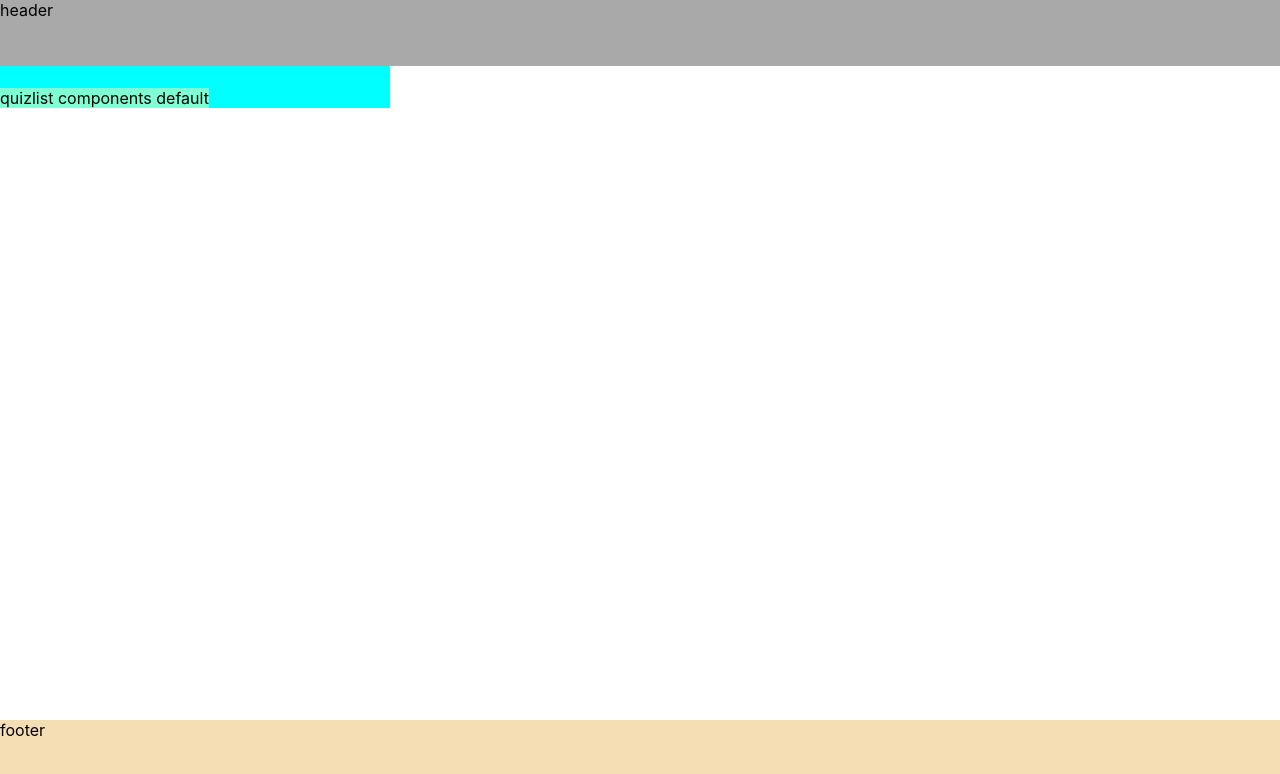
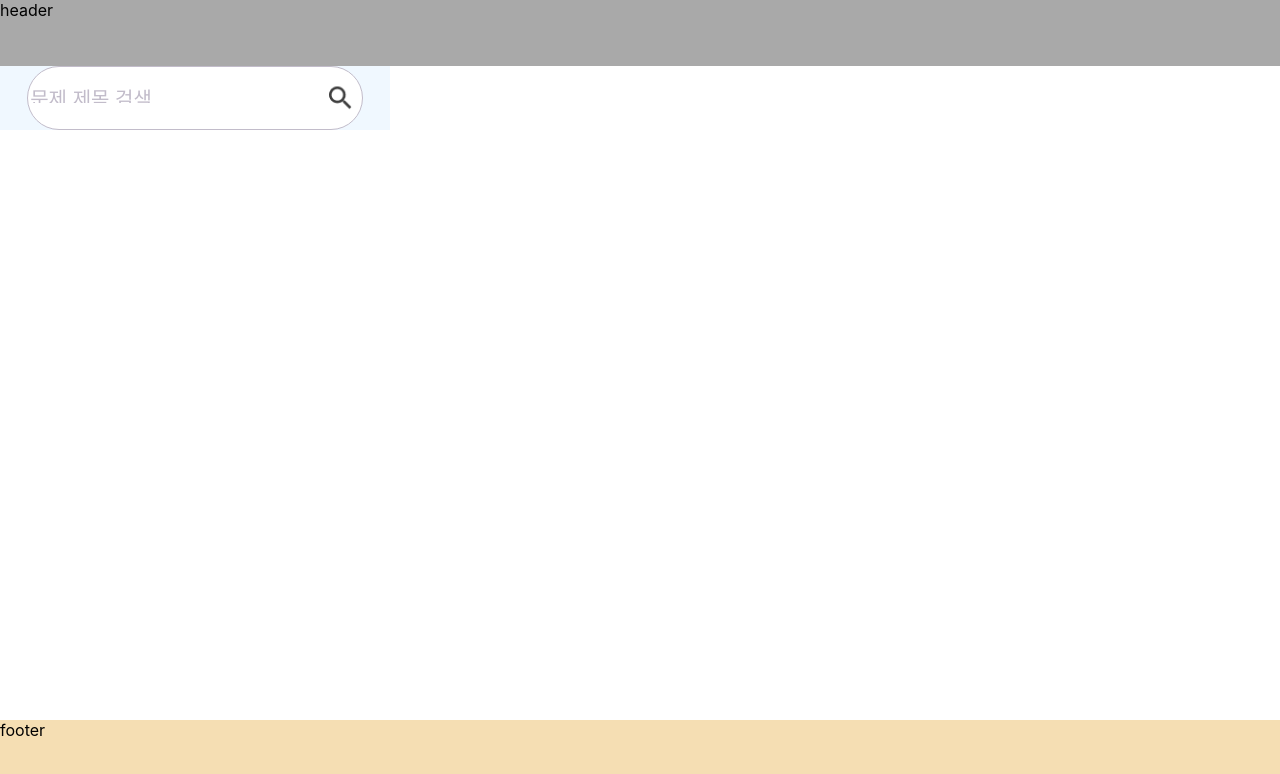
Before and after one commit to assistant8/CodeMentor, a React (Create React App) app: page / in a window 1280 px wide. Shown: the top 774 px of the page. Built offline with nearby package versions, Linux system fonts and the light colour scheme; the HTML template or start-up script is replaced by a standard one.

Commit message:
design: 퀴즈리스트 검색창

```diff
--- a/src/components/layout/mainLayout/MainLayout.scss
+++ b/src/components/layout/mainLayout/MainLayout.scss
@@ -4,14 +4,12 @@
   display: flex;
   flex-direction: column;
   justify-content: center;
-  background-color: antiquewhite;
 }
 
 .Inner {
   width: 100%;
   display: flex;
-  background-color: aqua;
-
+//   justify-content: center;
   position: relative;
-  padding-top: 5.5rem;
+  padding-top: 66px;
 }
--- a/src/pages/quizList/index.js
+++ b/src/pages/quizList/index.js
@@ -1,9 +1,16 @@
-import "./quizList.scss";
+import styles from "./quizList.module.scss";
 
 export default function QuizList() {
   return (
-    <div className="listContainer">
-        quizlist components default
+    <div className={styles.container}>
+      <div className={styles.searchContainer}>
+        <input
+          type="text"
+          className={styles.inputField}
+          placeholder="문제 제목 검색"
+        />
+        <button type="button" className={styles.searchButton}></button>
+      </div>
     </div>
-  )
+  );
 }
--- /dev/null
+++ b/src/pages/quizList/quizList.module.scss
@@ -0,0 +1,57 @@
+.container {
+  background-color: aliceblue;
+  display: flex;
+  flex-direction: column;
+  justify-content: center;
+  align-items: center;
+  width: 100%;
+  height: 100%;
+}
+
+.searchContainer {
+  position: relative;
+  display: inline-block;
+}
+
+.inputField {
+  width: 20.6rem;
+  height: 3.75rem;
+  //   padding: 10px;
+  border-radius: 2rem;
+  border: 1px solid #c2bcca;
+  outline: none;
+
+  &::placeholder {
+    width: 7.6rem;
+    height: 1.25rem;
+    // left: calc(50% - 7.6rem / 2 - 4.6rem);
+    // top: calc(50% - 1.25rem / 2 - 15.24rem);
+    left: calc(50% - 122px / 2 - 75px);
+    top: calc(50% - 20px / 2 - 243px);
+    color: #c2bcca;
+    font-family: "Inter";
+    font-style: normal;
+    font-weight: 400;
+    font-size: 1.25rem
+  }
+}
+
+.searchButton {
+  position: absolute;
+  top: 50%;
+  right: 5px;
+  transform: translateY(-50%);
+  padding: 6px;
+  background-color: transparent;
+  border: none;
+  cursor: pointer;
+}
+
+.searchButton::before {
+  content: "";
+  display: block;
+  width: 23px;
+  height: 23px;
+  background-image: url("../../image/Vector.png");
+  background-size: cover;
+}
--- a/src/pages/quizList/quizList.scss
+++ /dev/null
@@ -1,3 +0,0 @@
-.listContainer {
-    background-color: aquamarine;
-}
```
Also changed, not shown: src/image/Vector.png (added).
